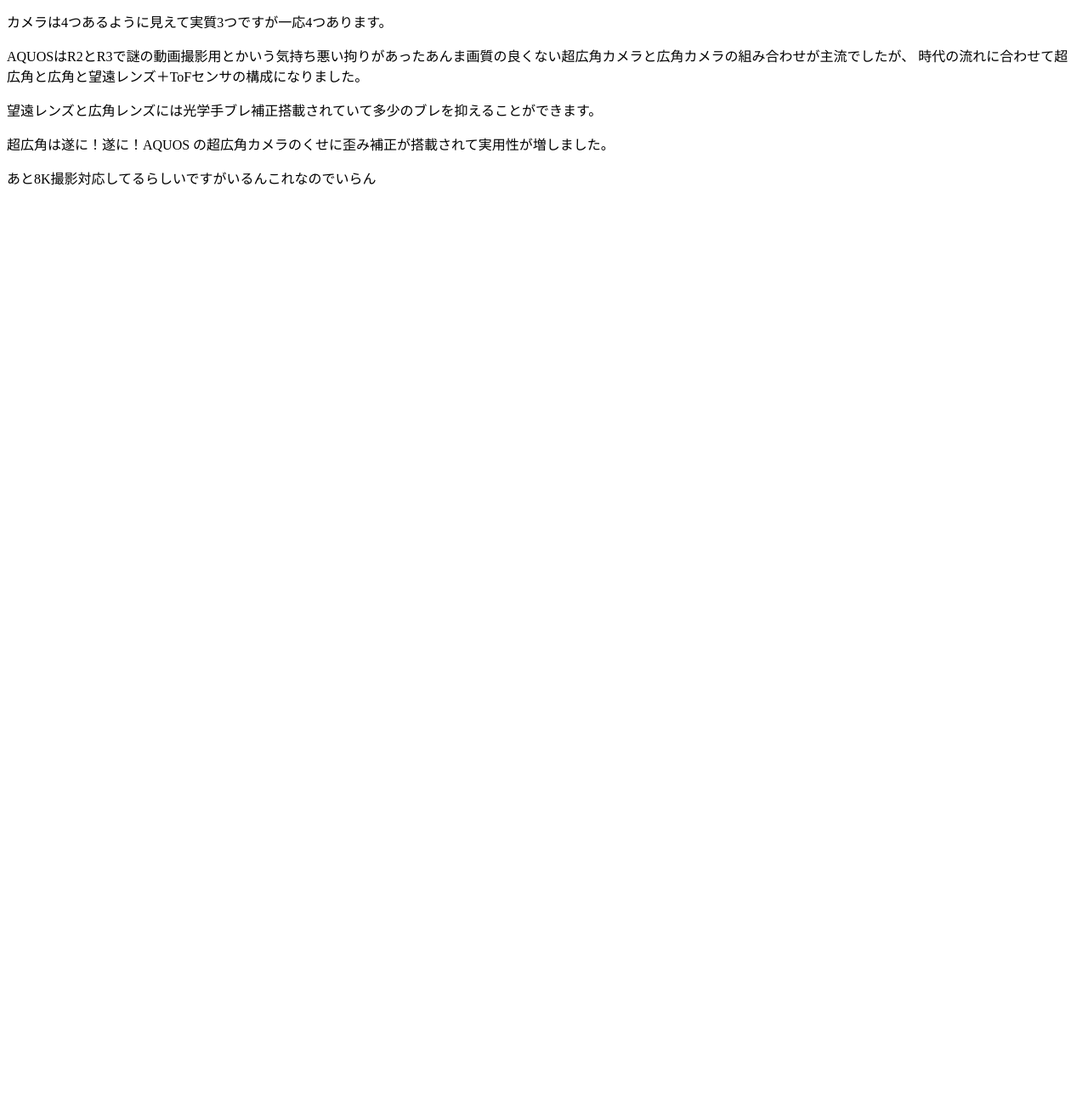
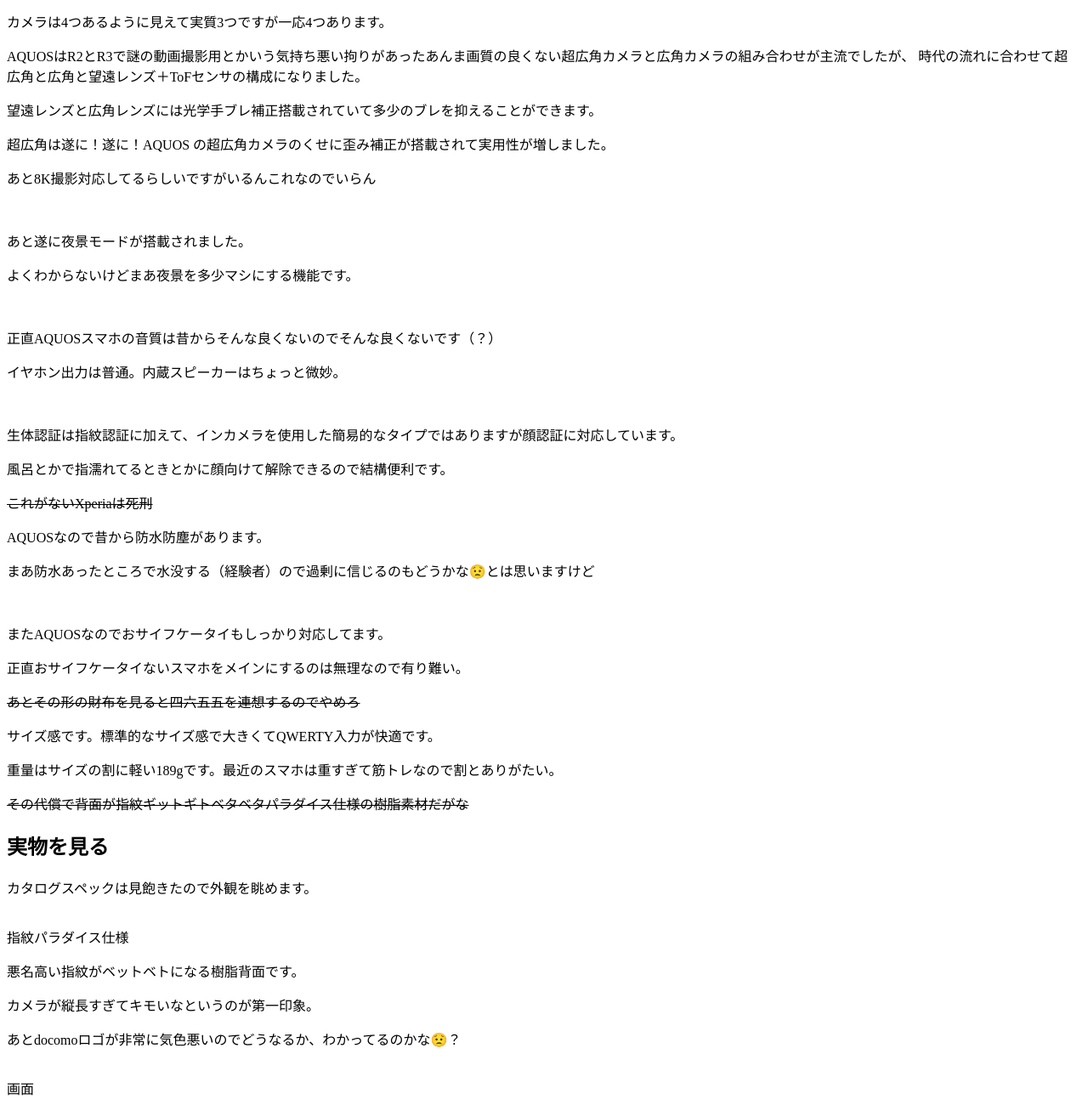
Before and after one commit to insoy1969/r5g, a plain HTML site: page index.html in a window 1280 px wide. Shown: the part 735-2035 px from the top of the page at 85% size. Before the commit the page ends 998 px from the top, so only its background shows below. Drawn offline with Linux system fonts and the light colour scheme.

Commit message:
Update index.html

```diff
--- a/index.html
+++ b/index.html
@@ -29,3 +29,31 @@
 <p>超広角は遂に！遂に！AQUOS の超広角カメラのくせに歪み補正が搭載されて実用性が増しました。</p>
 <p>あと8K撮影対応してるらしいですがいるんこれなのでいらん</p>
 <img src="" >
+<p>あと遂に夜景モードが搭載されました。</p>
+<p>よくわからないけどまあ夜景を多少マシにする機能です。</p>
+<img src="" >
+<p>正直AQUOSスマホの音質は昔からそんな良くないのでそんな良くないです（？）</p>
+<p>イヤホン出力は普通。内蔵スピーカーはちょっと微妙。</p>
+<img src="" >
+<p>生体認証は指紋認証に加えて、インカメラを使用した簡易的なタイプではありますが顔認証に対応しています。</p>
+<p>風呂とかで指濡れてるときとかに顔向けて解除できるので結構便利です。</p><s>これがないXperiaは死刑</s>
+<img>
+<p>AQUOSなので昔から防水防塵があります。</p>
+<p>まあ防水あったところで水没する（経験者）ので過剰に信じるのもどうかな😟とは思いますけど</p>
+<img>
+<p>またAQUOSなのでおサイフケータイもしっかり対応してます。</p>
+<p>正直おサイフケータイないスマホをメインにするのは無理なので有り難い。</p>
+<s>あとその形の財布を見ると四六五五を連想するのでやめろ</s>
+<img>
+<p>サイズ感です。標準的なサイズ感で大きくてQWERTY入力が快適です。</p>
+<p>重量はサイズの割に軽い189gです。最近のスマホは重すぎて筋トレなので割とありがたい。</p>
+<s>その代償で背面が指紋ギットギトベタベタパラダイス仕様の樹脂素材だがな</s>
+<h2>実物を見る</h2>
+<p>カタログスペックは見飽きたので外観を眺めます。</p>
+<img>
+<figcaption>指紋パラダイス仕様</figcaption>
+<p>悪名高い指紋がベットベトになる樹脂背面です。</p>
+<p>カメラが縦長すぎてキモいなというのが第一印象。</p>
+<p>あとdocomoロゴが非常に気色悪いのでどうなるか、わかってるのかな😟？</p>
+<img>
+<figcaption>画面</figcaption>
```
